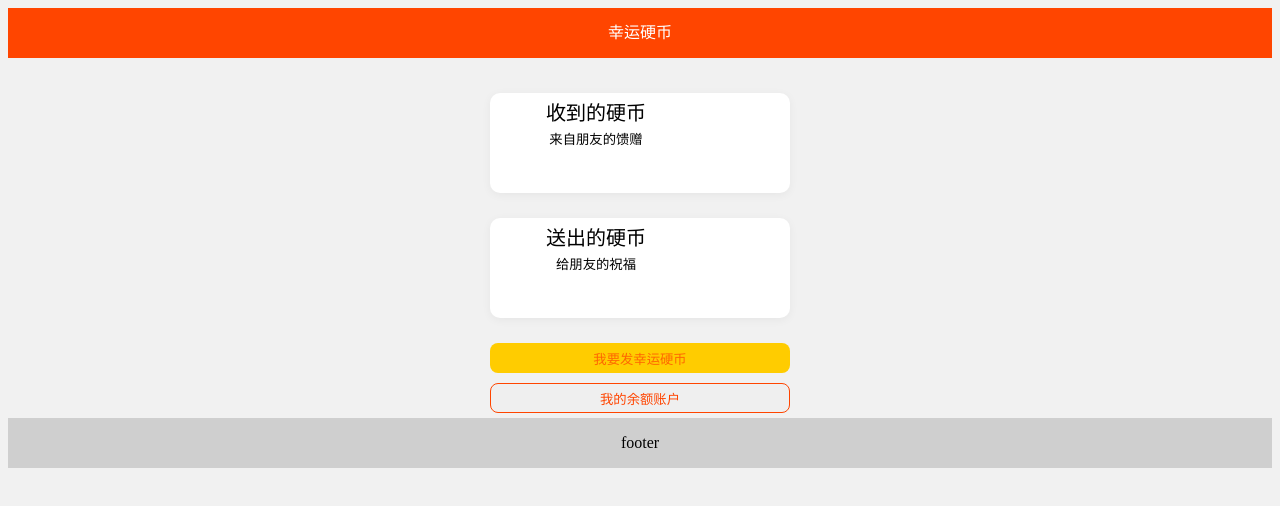
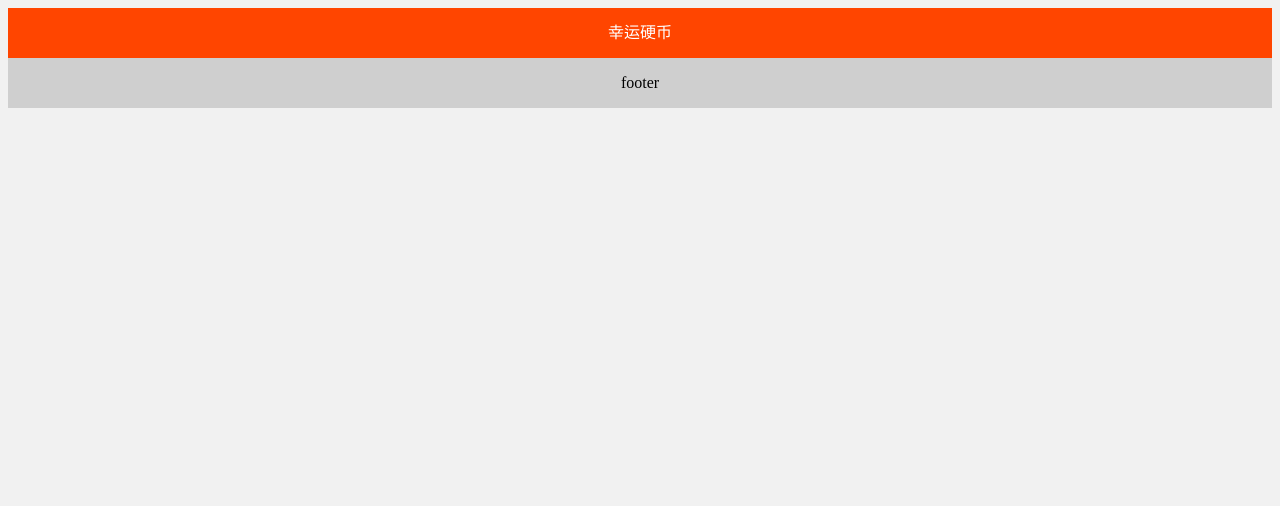
Before and after one commit to YexiaobaiandJie/my_1_rep, a Vue app in the folder vue_fox/: page / in a window 1280 px wide. Shown: the top 506 px of the page. Built offline with nearby package versions, Linux system fonts and the light colour scheme.

Commit message:
change firstpage and use the main page

```diff
--- a/vue_fox/src/pages/index.vue
+++ b/vue_fox/src/pages/index.vue
@@ -1,7 +1,6 @@
 <template>
+<!-- 首页界面
   <div class="content2">
-
-
           <button class="btn1">
               <image class="imgc" src="./assets/logo.png"/>
               <div class="zm">
@@ -11,31 +10,27 @@
           </button>
           <br/>
           <button class="btn1">
-              <image class="imgc" src="./assets/logo.png"/>
+              <image class="imgc" src="../assets/logo.png"/>
               <div class="zm">
                   <div class="zm1">{{sendcoin}}</div>
                   <div class="zm2">{{tof}}</div>
               </div>
           </button>
-
-
-
           <div >
              <button class="btn2">{{iwant}}</button>
           </div>
           <div >
             <button class="btn3" >{{mycount}}</button>
           </div>
+  </div>
+-->
+<div>
 
-
-
-  </div>
-
-
+</div>
 </template>
 
 <script>
-import asserts from './assets'
+
 export default {
  // name: 'HelloWorld',
   data () {
@@ -54,7 +49,7 @@ export default {
 
 <!-- Add "scoped" attribute to limit CSS to this component only -->
 <style>
-
+/*
 .btn1{
     background-color:#fff;
     margin:20px;
@@ -94,30 +89,6 @@ height:50px;
     font-size:20px;
     margin:3px;
 }
-.zm2{
-
-}
-
-
-
-
-
-
-
-
-
-
-
-
-
-
-
-
-
-
-
-
-
 
 .content2{
     text-align: center;
@@ -125,7 +96,7 @@ height:50px;
 }
 .row-action {
     display: flex;
-    /*align-items: center;*/
+
     border-radius: 8px;
     background: #fff;
     padding: 10px 20px;
@@ -143,7 +114,7 @@ height:50px;
       text-align: left;
       display: flex;
       flex-direction: column;
-     /* flex: 1;*/
+
     }
     .row-action-title {
       font-size: 20px;
@@ -161,15 +132,14 @@ height:50px;
         height:30px;
 
         background: #fff;
-       /* display: flex;*/
+
         align-items: center;
 
-       /* margin-bottom: 10px;*/
-        /*padding: 10px 20px;*/
+
 
         box-shadow: 0 2px 10px rgba(0,0,0,0.05);
         border-radius: 8px;
 
     }
-
+  */
 </style>
```
